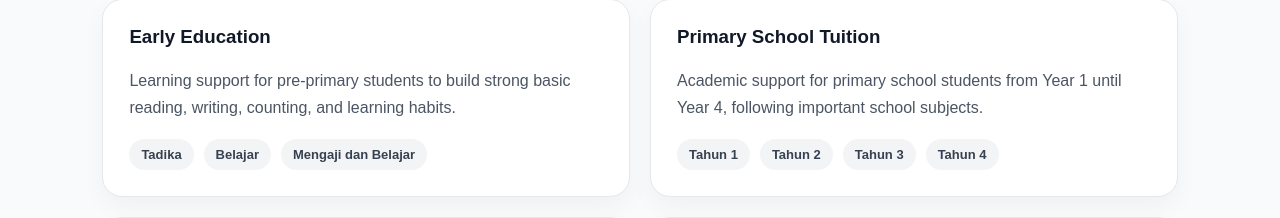
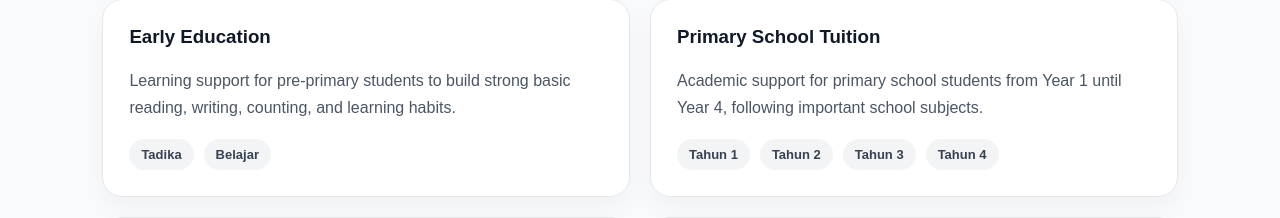
Before and after one commit to PikoChuu14/ptph-website, a React (Vite) app: page / in a window 1280 px wide. Shown: the part 1744-1962 px from the top of the page. Built offline with nearby package versions, Linux system fonts and the light colour scheme.

Commit message:
fix minor bug : redundant programme in programme section

```diff
--- a/src/App.jsx
+++ b/src/App.jsx
@@ -23,7 +23,7 @@ const programmes = [
     title: "Early Education",
     description:
       "Learning support for pre-primary students to build strong basic reading, writing, counting, and learning habits.",
-    subjects: ["Tadika", "Belajar", "Mengaji dan Belajar"],
+    subjects: ["Tadika", "Belajar"],
   },
   {
     title: "Primary School Tuition",
```
